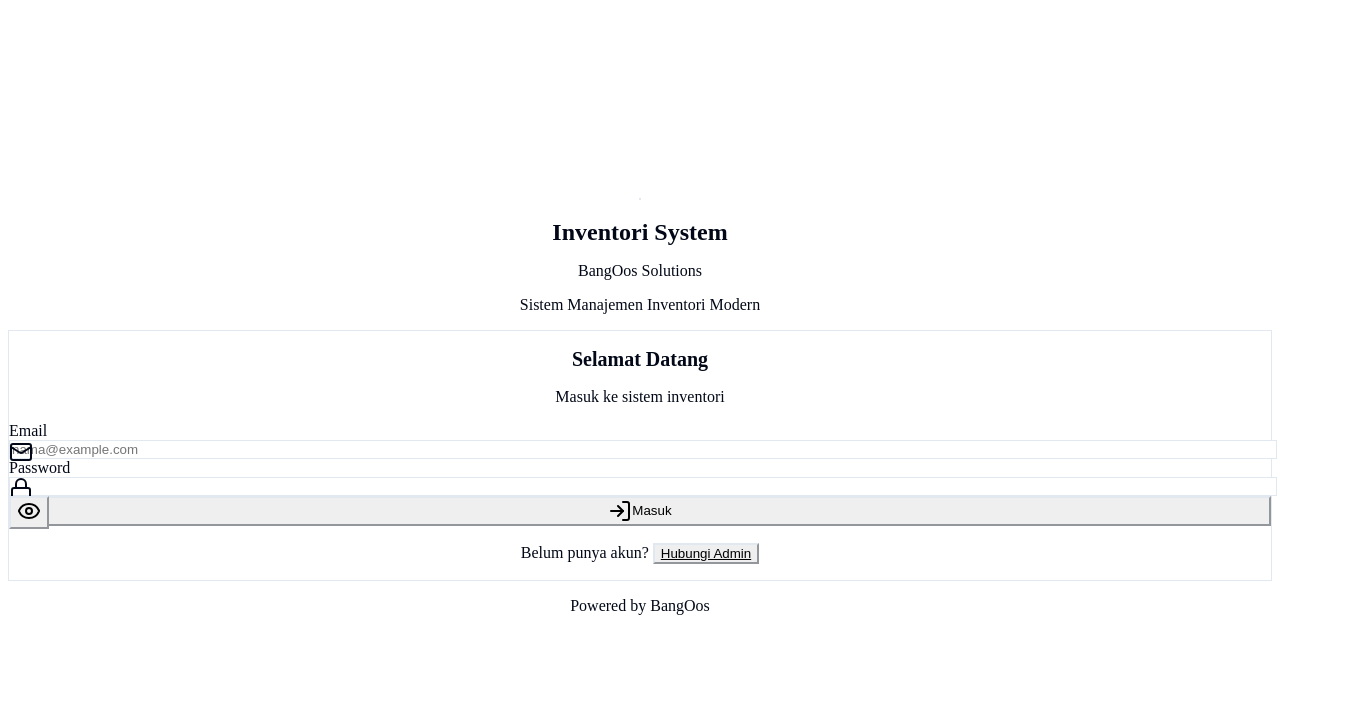
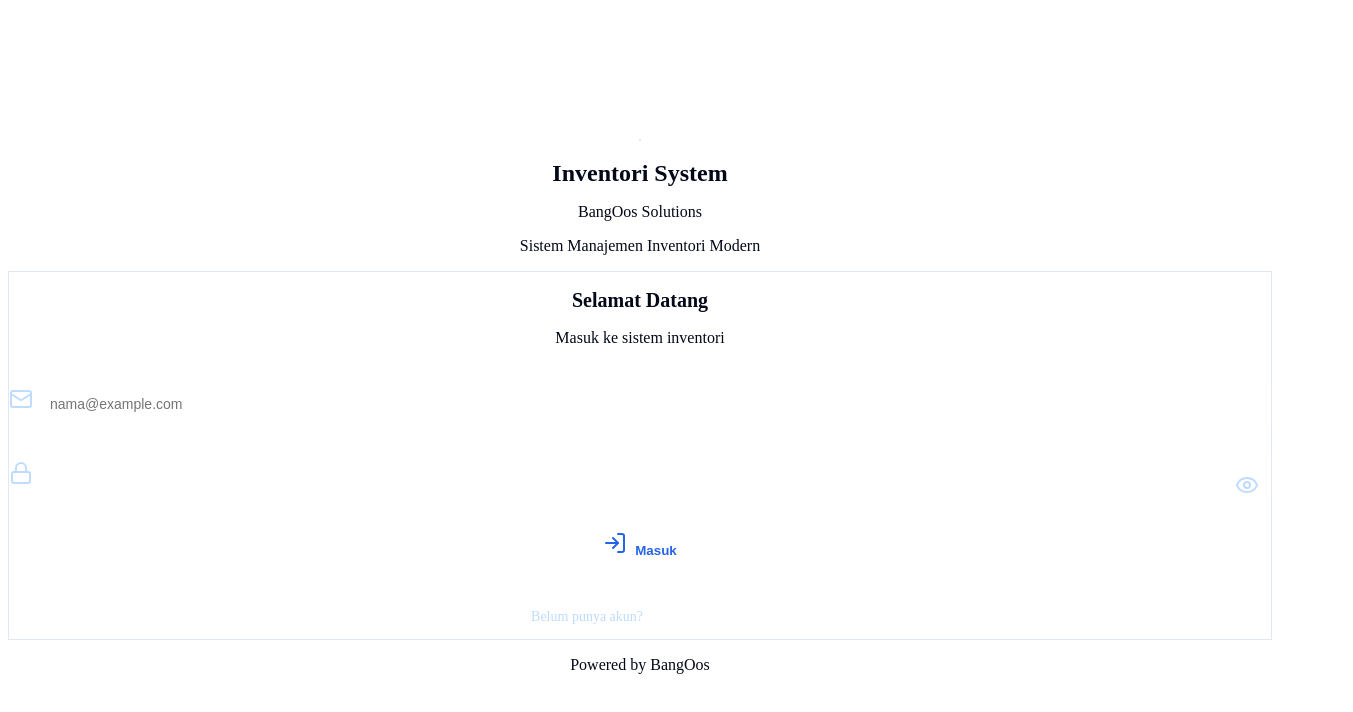
Before and after one commit to bangoosrox/bangoos-inventori, a Next.js app: page / in a window 1280 px wide. Shown: the top 712 px of the page, 1353 px wide, since content can reach past the window. Built offline with nearby package versions, Linux system fonts and the light colour scheme; no server answers.

Commit message:
Fix login form with inline styles for proper colors

```diff
--- a/components/auth/LoginForm.tsx
+++ b/components/auth/LoginForm.tsx
@@ -2,11 +2,6 @@
 
 import { useState } from "react";
 import { useRouter } from "next/navigation";
-import { Button } from "@/components/ui/button";
-import { Input } from "@/components/ui/input";
-import { Label } from "@/components/ui/label";
-import { Card, CardContent, CardDescription, CardHeader, CardTitle } from "@/components/ui/card";
-import { Alert, AlertDescription } from "@/components/ui/alert";
 import { Loader2, LogIn, Mail, Lock, Eye, EyeOff } from "lucide-react";
 
 export default function LoginForm() {
@@ -38,42 +33,91 @@
     }
   };
 
+  const inputStyle = {
+    backgroundColor: "rgba(255, 255, 255, 0.1)",
+    borderColor: "rgba(255, 255, 255, 0.2)",
+    color: "white",
+    paddingLeft: "2.5rem",
+    paddingRight: "2.5rem",
+  };
+
+  const buttonStyle = {
+    backgroundColor: "white",
+    color: "#2563eb",
+    fontWeight: "600",
+    padding: "0.75rem 1rem",
+    borderRadius: "0.75rem",
+    border: "none",
+    cursor: "pointer",
+    transition: "all 0.2s",
+    width: "100%",
+  };
+
   return (
-    <form onSubmit={handleSubmit} className="space-y-6">
-      <div className="space-y-4">
-        <div className="space-y-2">
-          <Label htmlFor="email" className="text-white text-sm font-medium">
+    <form onSubmit={handleSubmit} style={{ display: "flex", flexDirection: "column", gap: "1.5rem" }}>
+      <div style={{ display: "flex", flexDirection: "column", gap: "1rem" }}>
+        <div style={{ display: "flex", flexDirection: "column", gap: "0.5rem" }}>
+          <label htmlFor="email" style={{ color: "white", fontSize: "0.875rem", fontWeight: "500" }}>
             Email
-          </Label>
-          <div className="relative">
-            <Mail className="absolute left-3 top-3 h-4 w-4 text-blue-200" />
-            <Input
+          </label>
+          <div style={{ position: "relative" }}>
+            <Mail className="absolute left-3 top-3 h-4 w-4" style={{ color: "#BFDBFE" }} />
+            <input
               id="email"
               type="email"
               placeholder="nama@example.com"
               value={email}
               onChange={(e) => setEmail(e.target.value)}
               required
-              className="pl-10 bg-white/10 border-white/20 text-white placeholder-blue-200 focus:border-white/40 focus:ring-white/20"
+              style={{
+                ...inputStyle,
+                width: "100%",
+                padding: "0.5rem 0.75rem 0.5rem 2.5rem",
+                borderRadius: "0.375rem",
+                border: "1px solid rgba(255, 255, 255, 0.2)",
+                fontSize: "0.875rem",
+                outline: "none",
+              }}
             />
           </div>
         </div>
 
-        <div className="space-y-2">
-          <Label htmlFor="password" className="text-white text-sm font-medium">
+        <div style={{ display: "flex", flexDirection: "column", gap: "0.5rem" }}>
+          <label htmlFor="password" style={{ color: "white", fontSize: "0.875rem", fontWeight: "500" }}>
             Password
-          </Label>
-          <div className="relative">
-            <Lock className="absolute left-3 top-3 h-4 w-4 text-blue-200" />
-            <Input
+          </label>
+          <div style={{ position: "relative" }}>
+            <Lock className="absolute left-3 top-3 h-4 w-4" style={{ color: "#BFDBFE" }} />
+            <input
               id="password"
               type={showPassword ? "text" : "password"}
               value={password}
               onChange={(e) => setPassword(e.target.value)}
               required
-              className="pl-10 pr-10 bg-white/10 border-white/20 text-white placeholder-blue-200 focus:border-white/40 focus:ring-white/20"
+              style={{
+                ...inputStyle,
+                width: "100%",
+                padding: "0.5rem 2.5rem 0.5rem 2.5rem",
+                borderRadius: "0.375rem",
+                border: "1px solid rgba(255, 255, 255, 0.2)",
+                fontSize: "0.875rem",
+                outline: "none",
+              }}
             />
-            <button type="button" onClick={() => setShowPassword(!showPassword)} className="absolute right-3 top-3 text-blue-200 hover:text-white transition-colors">
+            <button
+              type="button"
+              onClick={() => setShowPassword(!showPassword)}
+              style={{
+                position: "absolute",
+                right: "0.75rem",
+                top: "0.75rem",
+                background: "none",
+                border: "none",
+                color: "#BFDBFE",
+                cursor: "pointer",
+                padding: "0",
+              }}
+            >
               {showPassword ? <EyeOff className="h-4 w-4" /> : <Eye className="h-4 w-4" />}
             </button>
           </div>
@@ -81,28 +125,74 @@
       </div>
 
       {error && (
-        <Alert className="bg-red-500/20 border-red-500/30">
-          <AlertDescription className="text-red-100">{error}</AlertDescription>
-        </Alert>
+        <div
+          style={{
+            backgroundColor: "rgba(239, 68, 68, 0.2)",
+            borderColor: "rgba(239, 68, 68, 0.3)",
+            borderWidth: "1px",
+            borderRadius: "0.5rem",
+            padding: "1rem",
+          }}
+        >
+          <p style={{ color: "#FCA5A5", fontSize: "0.875rem" }}>{error}</p>
+        </div>
       )}
 
-      <Button type="submit" className="w-full bg-white text-blue-600 hover:bg-blue-50 font-semibold py-3 rounded-xl transition-all transform hover:scale-[1.02] shadow-lg" disabled={loading}>
+      <button
+        type="submit"
+        disabled={loading}
+        style={{
+          ...buttonStyle,
+          opacity: loading ? 0.5 : 1,
+          cursor: loading ? "not-allowed" : "pointer",
+        }}
+        onMouseOver={(e) => {
+          if (!loading) {
+            e.currentTarget.style.backgroundColor = "#EFF6FF";
+            e.currentTarget.style.transform = "scale(1.02)";
+          }
+        }}
+        onMouseOut={(e) => {
+          if (!loading) {
+            e.currentTarget.style.backgroundColor = "white";
+            e.currentTarget.style.transform = "scale(1)";
+          }
+        }}
+      >
         {loading ? (
           <>
-            <Loader2 className="mr-2 h-4 w-4 animate-spin" />
+            <Loader2 className="mr-2 h-4 w-4 animate-spin" style={{ display: "inline-block", marginRight: "0.5rem" }} />
             Masuk...
           </>
         ) : (
           <>
-            <LogIn className="mr-2 h-4 w-4" />
+            <LogIn className="mr-2 h-4 w-4" style={{ display: "inline-block", marginRight: "0.5rem" }} />
             Masuk
           </>
         )}
-      </Button>
+      </button>
 
-      <div className="text-center">
-        <p className="text-blue-200 text-sm">
-          Belum punya akun? <button className="text-white hover:text-blue-100 underline transition-colors">Hubungi Admin</button>
+      <div style={{ textAlign: "center" }}>
+        <p style={{ color: "#BFDBFE", fontSize: "0.875rem" }}>
+          Belum punya akun?{" "}
+          <button
+            type="button"
+            style={{
+              background: "none",
+              border: "none",
+              color: "white",
+              textDecoration: "underline",
+              cursor: "pointer",
+            }}
+            onMouseOver={(e) => {
+              e.currentTarget.style.color = "#DBEAFE";
+            }}
+            onMouseOut={(e) => {
+              e.currentTarget.style.color = "white";
+            }}
+          >
+            Hubungi Admin
+          </button>
         </p>
       </div>
     </form>
--- /dev/null
+++ b/components/ui/custom-alert.tsx
@@ -0,0 +1,11 @@
+import * as React from "react";
+
+import { cn } from "../lib/utils";
+
+const CustomAlert = React.forwardRef<HTMLDivElement, React.HTMLAttributes<HTMLDivElement>>(({ className, ...props }, ref) => <div ref={ref} role="alert" className={cn("relative w-full rounded-lg border p-4", className)} {...props} />);
+CustomAlert.displayName = "CustomAlert";
+
+const CustomAlertDescription = React.forwardRef<HTMLParagraphElement, React.HTMLAttributes<HTMLParagraphElement>>(({ className, ...props }, ref) => <div ref={ref} className={cn("text-sm", className)} {...props} />);
+CustomAlertDescription.displayName = "CustomAlertDescription";
+
+export { CustomAlert, CustomAlertDescription };
--- /dev/null
+++ b/components/ui/custom-input.tsx
@@ -0,0 +1,22 @@
+import * as React from "react";
+
+import { cn } from "../lib/utils";
+
+export interface CustomInputProps extends React.InputHTMLAttributes<HTMLInputElement> {}
+
+const CustomInput = React.forwardRef<HTMLInputElement, CustomInputProps>(({ className, type, ...props }, ref) => {
+  return (
+    <input
+      type={type}
+      className={cn(
+        "flex h-10 w-full rounded-md border border-gray-300 bg-white px-3 py-2 text-sm text-gray-900 placeholder-gray-500 focus-visible:outline-none focus-visible:ring-2 focus-visible:ring-blue-500 focus-visible:ring-offset-2 disabled:cursor-not-allowed disabled:opacity-50",
+        className
+      )}
+      ref={ref}
+      {...props}
+    />
+  );
+});
+CustomInput.displayName = "CustomInput";
+
+export { CustomInput };
```
